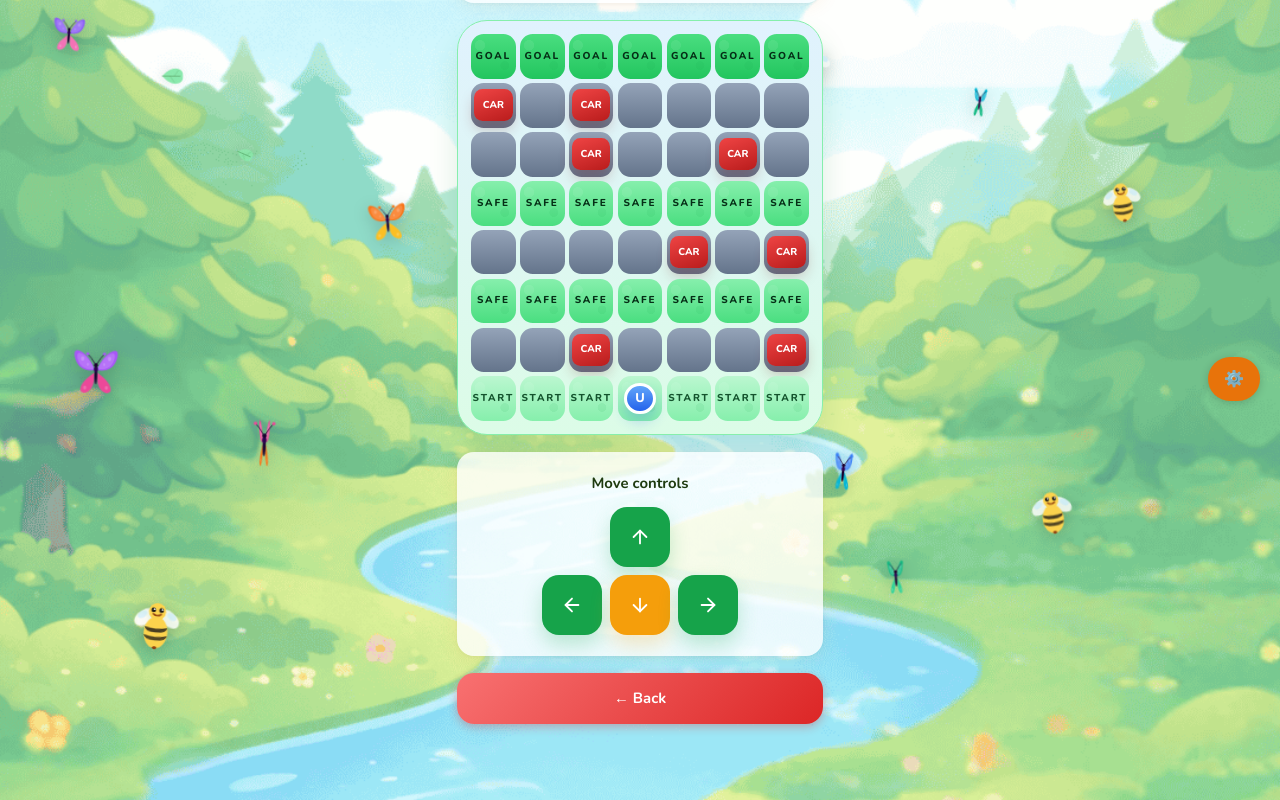
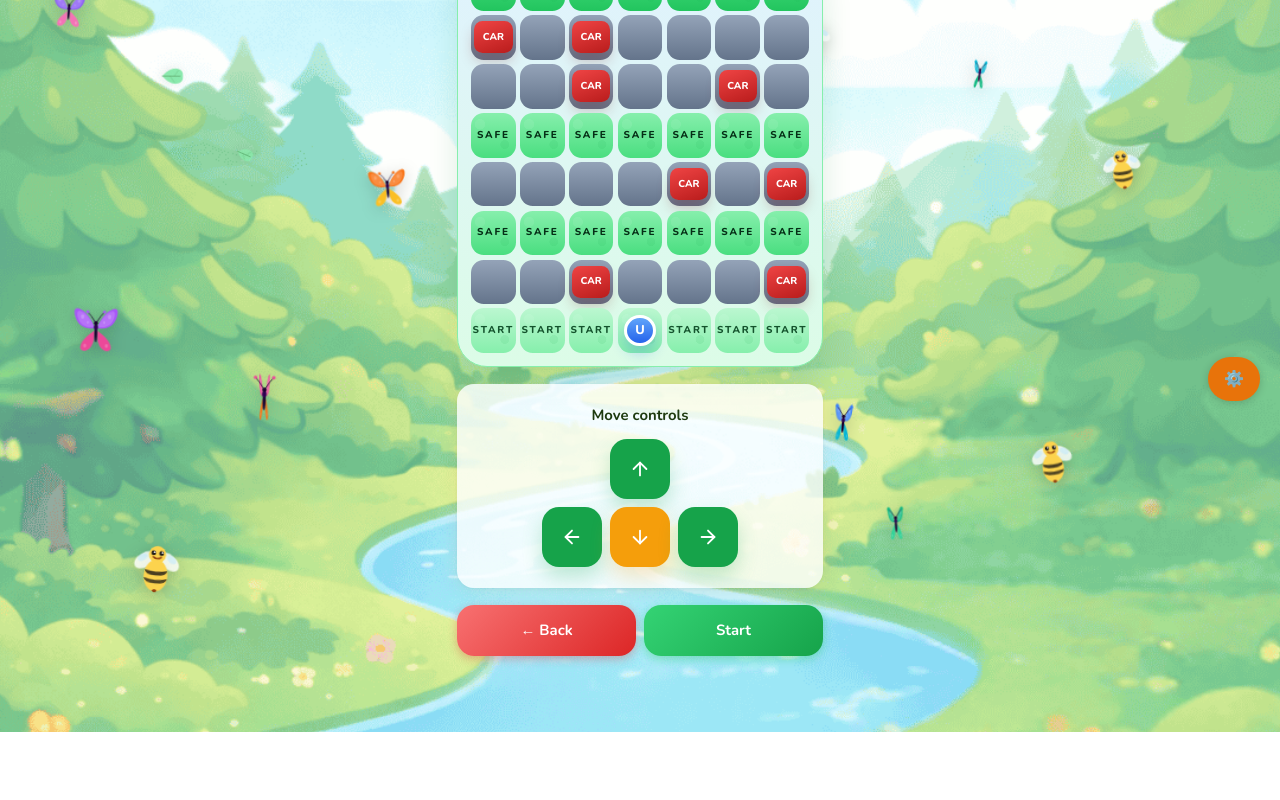
Before and after one commit to trungnguyen1221999/QR-Code-Game, a React (Vite) app in the folder frontend/: page /cross-road-game in a window 1280 px wide. Shown: the part 379-1179 px from the top of the page. After the commit the page ends 1111 px from the top, so only its background shows below. Built offline with nearby package versions, Linux system fonts and the light colour scheme.

Commit message:
make start and back button in the same row in cross road game

```diff
--- a/frontend/src/pages/CrossRoadGame.jsx
+++ b/frontend/src/pages/CrossRoadGame.jsx
@@ -313,12 +313,6 @@ export default function CrossRoadGame() {
           </p>
         </div>
 
-        {!hasStarted && (
-          <Button variant="green" onClick={() => setHasStarted(true)} disabled={busy}>
-            {t.start}
-          </Button>
-        )}
-
         <div className="grid grid-cols-3 gap-3">
           <Card>
             <p className="text-xs font-semibold flex items-center gap-1" style={{ color: '#2563EB' }}>
@@ -487,9 +481,18 @@ export default function CrossRoadGame() {
           </div>
         </Card>
 
-        <Button variant="red" onClick={() => setShowBackConfirm(true)} disabled={busy || showWin || showLose}>
-          {t.back}
-        </Button>
+        <div className="grid grid-cols-2 gap-2">
+          <Button variant="red" onClick={() => setShowBackConfirm(true)} disabled={busy || showWin || showLose}>
+            {t.back}
+          </Button>
+          {!hasStarted ? (
+            <Button variant="green" onClick={() => setHasStarted(true)} disabled={busy}>
+              {t.start}
+            </Button>
+          ) : (
+            <div />
+          )}
+        </div>
       </div>
 
       <Popup open={showWin} onClose={() => {}} showClose={false}>
```
